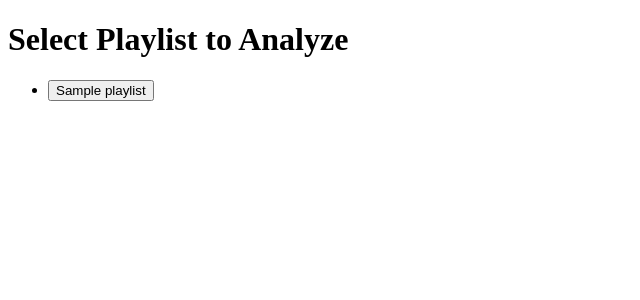
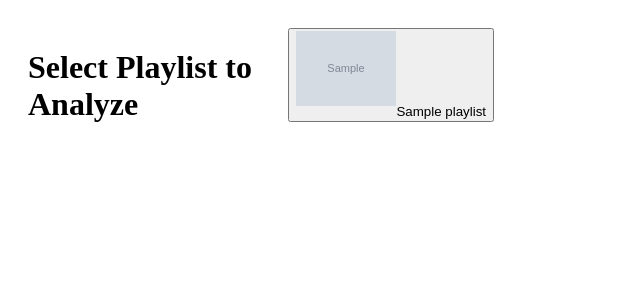
Before and after one commit to samielsabri/Spotilingo, a Flask app: template backend/frameworks_and_drivers/web_app/templates/select_playlist.html in a window 1280 px wide. Shown: the top 300 px of the page, without its empty margins (0-640 px from the left). Run offline with Flask 3, Linux system fonts and the light colour scheme; the template is opened without the code that fills it: most values are stand-ins (such as "Sample title", 1, 10 or a date in 2020); grey boxes marked "Sample" are stand-in pictures.

Commit message:
alpha version of playlist grid select

```diff
--- a/backend/frameworks_and_drivers/web_app/templates/select_playlist.html
+++ b/backend/frameworks_and_drivers/web_app/templates/select_playlist.html
@@ -4,18 +4,35 @@
     <meta charset="UTF-8">
     <meta name="viewport" content="width=device-width, initial-scale=1.0">
     <title>Select Playlist</title>
+    <style>
+        body {
+            display: grid;
+            grid-template-columns: repeat(auto-fill, minmax(200px, 1fr));
+            gap: 20px;
+            padding: 20px;
+        }
+        .playlist {
+            display: flex;
+            flex-direction: column;
+            align-items: center;
+            text-align: center;
+        }
+        .playlist img {
+            width: 100px; /* Adjust as needed */
+            height: auto;
+            margin-bottom: 10px;
+        }
+    </style>
 </head>
 <body>
     <h1>Select Playlist to Analyze</h1>
-    <ul>
-        {% for playlist in playlists %}
-        <li>
-            <form method="post" action="/analyze_playlist">
-                <input type="hidden" name="playlist_id" value="{{ playlist.id }}">
-                <button type="submit">{{ playlist.name }}</button>
-            </form>
-        </li>
-        {% endfor %}
-    </ul>
+    {% for playlist in playlists %}
+    <div class="playlist">
+        <form method="post" action="/analyze_playlist">
+            <input type="hidden" name="playlist_id" value="{{ playlist.id }}">
+            <button type="submit"><img src="{{ playlist.images[0].url }}" alt="Playlist Cover">{{ playlist.name }}</button>
+        </form>
+    </div>
+    {% endfor %}
 </body>
 </html>
```
